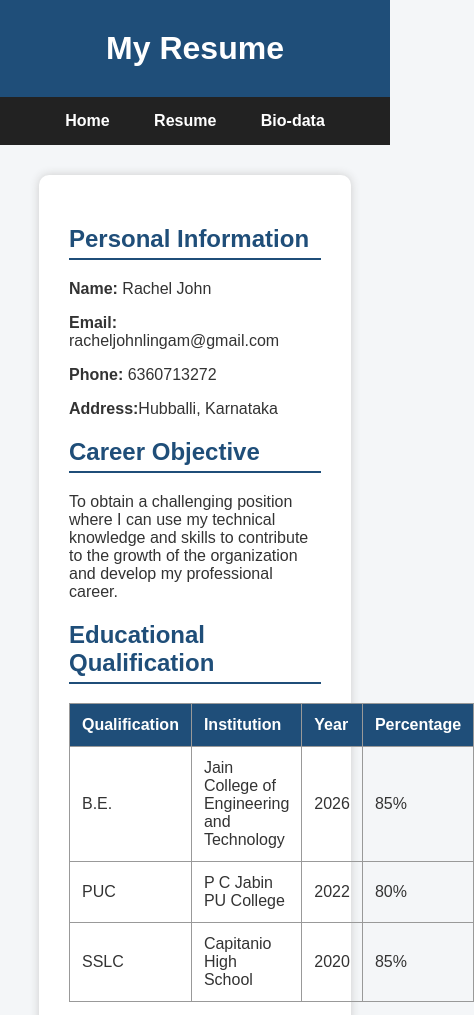
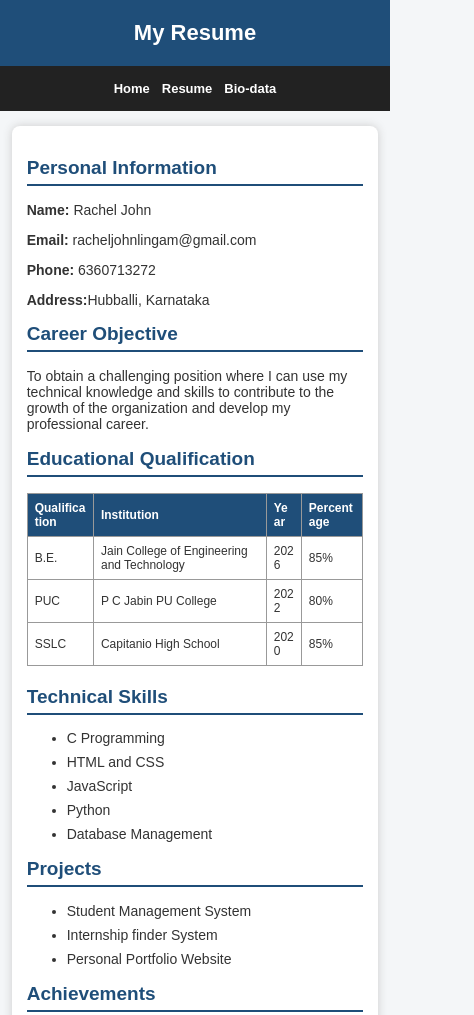
Before and after one commit to RachelJohnl/WT-Resume-Assignment, a plain HTML site: page resume.html in a window 390 px wide. Shown: the top 1015 px of the page, 474 px wide, since content can reach past the window. Drawn offline with Linux system fonts and the light colour scheme.

Commit message:
Update style.css

```diff
--- a/style.css
+++ b/style.css
@@ -125,3 +125,113 @@ footer {
 .signature p {
     margin: 5px 0;
 }
+
+/* MOBILE RESPONSIVE DESIGN */
+
+/* Tablets */
+@media screen and (max-width: 768px) {
+
+    header {
+        padding: 22px 12px;
+    }
+
+    header h1 {
+        font-size: 25px;
+    }
+
+    nav {
+        display: flex;
+        flex-wrap: wrap;
+        justify-content: center;
+        gap: 15px;
+        padding: 15px 8px;
+    }
+
+    nav a {
+        margin: 0;
+        font-size: 14px;
+    }
+
+    .container,
+    .home {
+        width: 92%;
+        padding: 20px;
+        margin: 20px auto;
+    }
+
+    h2 {
+        font-size: 21px;
+    }
+
+    table {
+        font-size: 14px;
+    }
+
+    th, td {
+        padding: 8px;
+    }
+}
+
+/* Mobile phones */
+@media screen and (max-width: 480px) {
+
+    body {
+        font-size: 14px;
+    }
+
+    header {
+        padding: 20px 10px;
+    }
+
+    header h1 {
+        font-size: 22px;
+    }
+
+    header p {
+        font-size: 13px;
+    }
+
+    nav {
+        gap: 12px;
+    }
+
+    nav a {
+        font-size: 13px;
+    }
+
+    .container,
+    .home {
+        width: 94%;
+        padding: 15px;
+        margin: 15px auto;
+        border-radius: 8px;
+    }
+
+    h2 {
+        font-size: 19px;
+    }
+
+    button {
+        max-width: 100%;
+        padding: 11px 18px;
+        font-size: 14px;
+    }
+
+    table {
+        font-size: 12px;
+    }
+
+    th, td {
+        padding: 7px;
+        word-break: break-word;
+    }
+
+    .signature img {
+        max-width: 150px;
+        height: auto;
+    }
+
+    footer {
+        font-size: 12px;
+    }
+}
```
